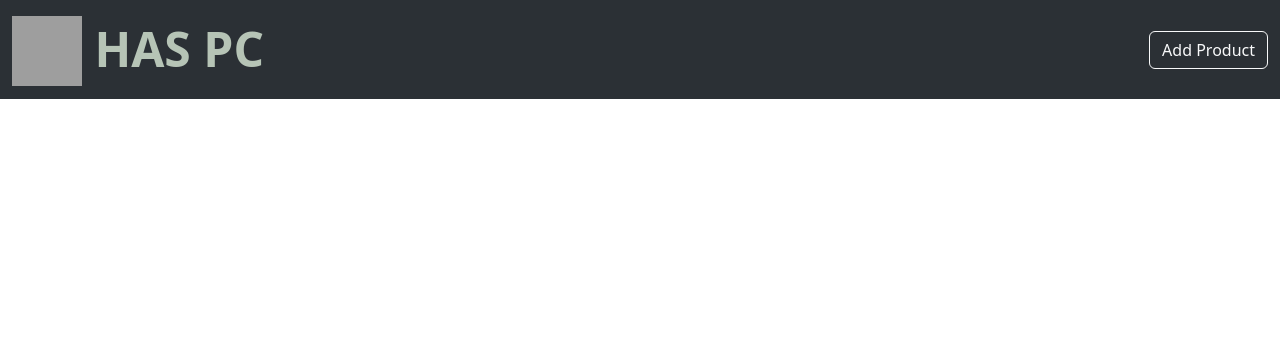
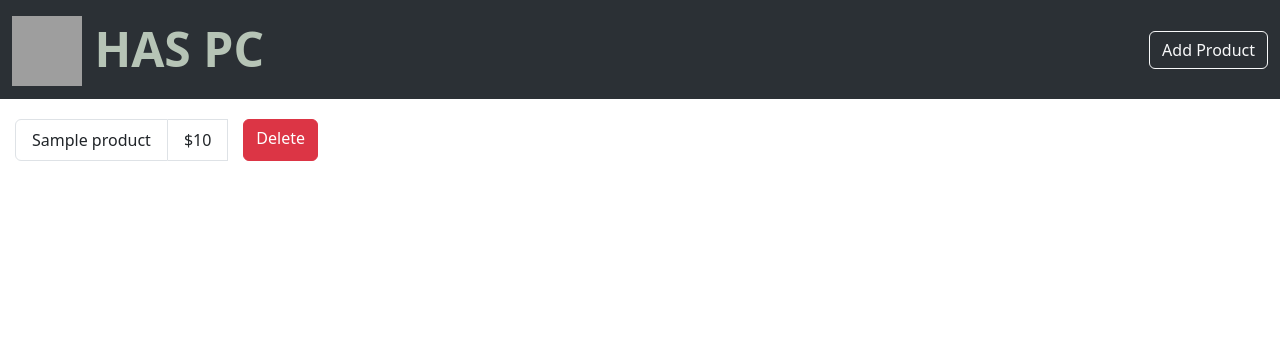
Before and after one commit to akaomerr/online-shop, a Flask app: template templates/cart.html in a window 1280 px wide. Shown: the top 359 px of the page. Run offline with Flask 3, Linux system fonts and the light colour scheme; the template is opened without the code that fills it: most values are stand-ins (such as "Sample title", 1, 10 or a date in 2020); grey boxes are pictures that could not be loaded.

```diff
--- a/main.py
+++ b/main.py
@@ -1,4 +1,4 @@
-from flask import Flask, render_template, redirect, request
+from flask import Flask, render_template, redirect, request,jsonify
 import csv,os
 from dotenv import load_dotenv
 env_path=os.path.join(os.path.dirname(__file__),'static','secrets.env')
@@ -6,6 +6,11 @@ load_dotenv(env_path)
 secret_key=os.getenv('ADDITEMPW')
 csv_path = os.path.join(os.path.dirname(__file__), 'templates', 'products.csv')
 app = Flask(__name__)
+
+cart_csv_path=os.path.join(os.path.dirname(__file__), 'templates', 'cart.csv')
+with open(csv_path, 'r') as file:
+    lines = file.readlines()
+    product_id = len(lines)
 
 @app.route("/")
 def index():
@@ -17,15 +22,18 @@ def index():
                 'product_name': row[0],
                 'product_price': row[1],
                 'product_description': row[2],
-                'product_image': row[3]
+                'product_image': row[3],
+                'product_id':row[4]
             })
     return render_template('index.html', products=products)
 
 @app.route("/add_product", methods=['GET', 'POST'])
 def addproduct():
+    global product_id
     admin_password=request.form.get('admin_password')
     if request.method == 'POST':
         if admin_password==secret_key:
+            product_id+=1
             product_name = request.form.get('product_name')
             product_price = request.form.get('product_price')
             product_description = request.form.get('product_description')
@@ -33,7 +41,7 @@ def addproduct():
 
             with open(csv_path, mode='a', newline='') as file:
                 writer = csv.writer(file)
-                writer.writerow([product_name, product_price, product_description, product_image])
+                writer.writerow([product_name, product_price, product_description, product_image,product_id])
 
             return redirect('/')
         else:
@@ -41,26 +49,48 @@ def addproduct():
             return render_template('addproduct.html',admin_password_check=admin_password_check)
     return render_template('addproduct.html')
 
-@app.route("/add_to_cart/<product_name>/<product_price>", methods=['POST'])
-def add_to_cart(product_name, product_price):
-    cart_csv_path = os.path.join(os.path.dirname(__file__), 'templates', 'cart.csv')
-
+@app.route("/add_to_cart/<product_name>/<product_price>/<product_id>", methods=['POST'])
+def add_to_cart(product_name, product_price,product_id):
     if not os.path.exists(cart_csv_path):
         with open(cart_csv_path, mode='w', newline='') as cart_file:
             cart_writer = csv.writer(cart_file)
-            cart_writer.writerow(['Product Name', 'Product Price'])
+            cart_writer.writerow(['Product Name', 'Product Price','Product ID'])
 
     with open(cart_csv_path, mode='a', newline='') as cart_file:
         cart_writer = csv.writer(cart_file)
-        cart_writer.writerow([product_name, product_price])
+        cart_writer.writerow([product_name, product_price,product_id])
 
     return redirect('/')
 
 @app.route("/cart")
 def cart():
+    products = []
+    with open(cart_csv_path, mode='r') as file:
+        reader = csv.reader(file)
+        for row in reader:
+            products.append({
+                'product_name': row[0],
+                'product_price': row[1],
+                'product_id':row[2]
+            })
+    return render_template('cart.html', products=products)
 
-    return render_template('cart.html')
+@app.route('/deleted_product/<int:product_id>')
+def deleted_product(product_id):
 
+    with open(cart_csv_path,'r') as file:
+        reader=csv.reader(file)
+        rows=list(reader)
+    for row in rows:
+        print(row[2])
+        if int(row[2])==product_id:
+            rows.remove(row)
+            break
+    with open(cart_csv_path,'w',newline='') as file:
+        writer=csv.writer(file)
+        writer.writerows(rows)
+
+    return redirect('/cart')
 
 if __name__ == "__main__":
     app.run(debug=True)
--- a/static/style.css
+++ b/static/style.css
@@ -7,3 +7,15 @@
 .card-class{
     margin: 40px,10px,10px,50px!important;
 }
+
+.cart-list{
+    margin-left: 15px;
+    margin-top: 20px;
+    min-width: 70px;
+}
+.list-group-horizontal{
+    padding-bottom: 15px;
+}
+.cart-del-button{
+    margin-left: 15px;
+}
--- a/templates/cart.html
+++ b/templates/cart.html
@@ -18,5 +18,15 @@
                 <a class="btn btn-outline-light" href="{{url_for('addproduct')}}" role="button">Add Product</a>
             </div>
         </nav>
+        <div class="cart-list">
+            {%for product in products%}
+                <ul class="list-group list-group-horizontal">
+                    <li class="list-group-item">{{product.product_name}}</li>
+                    <li class="list-group-item">${{product.product_price}}</li>
+                    <a href="{{ url_for('deleted_product',product_id=product.product_id) }}" class="btn btn-danger cart-del-button">Delete</a>
+                </ul>
+            {%endfor%}
+
+        </div>
     </body>
 </html>
--- a/templates/index.html
+++ b/templates/index.html
@@ -32,7 +32,7 @@
                                 <h5 class="card-title" style="color: #5C8374;">{{ product.product_name }}</h5>
                                 <p class="card-text" style="color: #9BB8CD;">{{ product.product_description }}</p>
                                 <h4 class="card-text" style="font-weight: bold; color: #FF9800;">Price: ${{ product.product_price }}</h4>
-                                <form method="POST" action="{{ url_for('add_to_cart', product_name=product.product_name, product_price=product.product_price) }}">
+                                <form method="POST" action="{{ url_for('add_to_cart', product_name=product.product_name, product_price=product.product_price,product_id=product.product_id) }}">
                                     <button type="submit" class="btn btn-outline-success">Add to Cart</button>
                                 </form>
                             </div>
--- a/templates/products.csv
+++ b/templates/products.csv
@@ -1,5 +1,5 @@
-INTEL I3-1300F Processor,125,THE BEST PROCESSOR IN THE WORLD,"https://m.media-amazon.com/images/I/51rW5sHx+2L._AC_UF1000,1000_QL80_.jpg"
-INTEL I3-1300F Processor,125,THE BEST PROCESSOR IN THE WORLD,"https://m.media-amazon.com/images/I/51rW5sHx+2L._AC_UF1000,1000_QL80_.jpg"
-INTEL I3-1300F Processor,125,THE BEST PROCESSOR IN THE WORLD,"https://m.media-amazon.com/images/I/51rW5sHx+2L._AC_UF1000,1000_QL80_.jpg"
-INTEL I3-1300F Processor,125,THE BEST PROCESSOR IN THE WORLD,"https://m.media-amazon.com/images/I/51rW5sHx+2L._AC_UF1000,1000_QL80_.jpg"
-Asus ROG Strix GeForce RTX 4090 OC Edition 24GB GDDR6X Graphic Card,2200,Graphic Card,"https://cdn.akakce.com/z/asus/asus-rog-strix-rtx-4090-oc-edition-rog-strix-rtx4090-o24g-gaming-384-bit-gddr6x-24-gb.jpg"
+INTEL I3-1300F Processor,125,THE BEST PROCESSOR IN THE WORLD,"https://m.media-amazon.com/images/I/51rW5sHx+2L._AC_UF1000,1000_QL80_.jpg",1
+INTEL I3-1300F Processor,125,THE BEST PROCESSOR IN THE WORLD,"https://m.media-amazon.com/images/I/51rW5sHx+2L._AC_UF1000,1000_QL80_.jpg",2
+INTEL I3-1300F Processor,125,THE BEST PROCESSOR IN THE WORLD,"https://m.media-amazon.com/images/I/51rW5sHx+2L._AC_UF1000,1000_QL80_.jpg",3
+INTEL I3-1300F Processor,125,THE BEST PROCESSOR IN THE WORLD,"https://m.media-amazon.com/images/I/51rW5sHx+2L._AC_UF1000,1000_QL80_.jpg",4
+Asus ROG Strix GeForce RTX 4090 OC Edition 24GB GDDR6X Graphic Card,2200,Graphic Card,"https://cdn.akakce.com/z/asus/asus-rog-strix-rtx-4090-oc-edition-rog-strix-rtx4090-o24g-gaming-384-bit-gddr6x-24-gb.jpg",5
```
Also changed, not shown: templates/payment.html (added).
